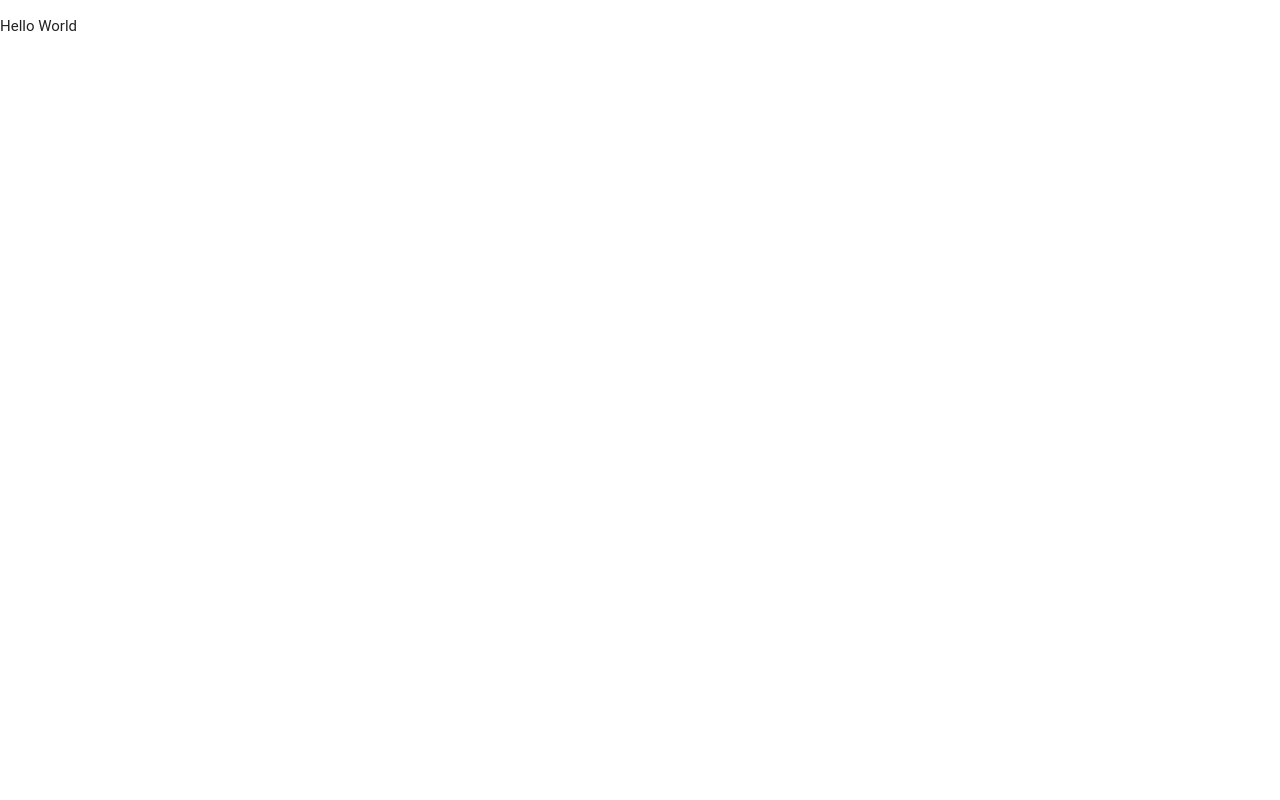
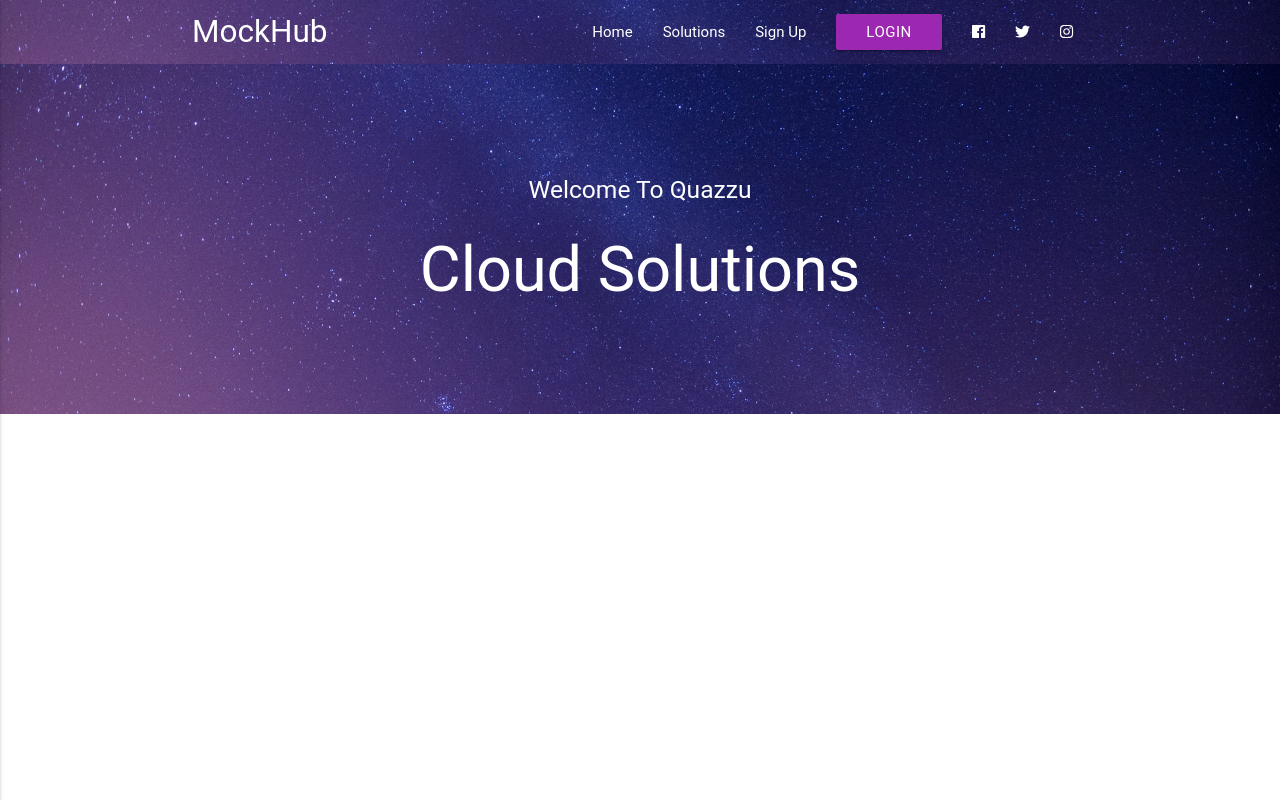
Before and after one commit to YourmixJNR/MockHub, a React (Create React App) app: page /solutions in a window 1280 px wide. Built offline with nearby package versions, Linux system fonts and the light colour scheme; a web font is replaced by a local one.

Commit message:
Welcome Page amd Components auto-format

```diff
--- a/src/Components/HeroSection/HeroSection.css
+++ b/src/Components/HeroSection/HeroSection.css
@@ -1,7 +1,3 @@
-.showcase {
-    padding-top: 100px;
-}
-
 .main-header-inner {
     background: url('/public/Images/background.jpg');
     background-size: cover;
@@ -9,3 +5,7 @@
     min-height: 600px;
     color: #fff;
 }
+
+.showcase {
+    padding-top: 100px;
+}
--- a/src/Components/Welcome/Welcome.css
+++ b/src/Components/Welcome/Welcome.css
@@ -0,0 +1,11 @@
+.main-header-inner {
+    background: url('/public/Images/background.jpg');
+    background-size: cover;
+    background-position: center;
+    min-height: 350px;
+    color: #fff;
+}
+
+.showcase {
+    padding-top: 100px;
+}
--- a/src/Components/Welcome/Welcome.jsx
+++ b/src/Components/Welcome/Welcome.jsx
@@ -1,12 +1,15 @@
 import React from "react";
+import "./Welcome.css";
 
 const Welcome = () => {
   return (
-    <div class="showcase container">
-      <div class="row">
-        <div class="col s12 m10 offset-m1 center">
-          <h5>Welcome To Quazzu</h5>
-          <h1>Cloud Solutions</h1>
+    <div className="main-header-inner">
+      <div class="showcase container">
+        <div class="row">
+          <div class="col s12 m10 offset-m1 center">
+            <h5>Welcome To Quazzu</h5>
+            <h1>Cloud Solutions</h1>
+          </div>
         </div>
       </div>
     </div>
--- a/src/Pages/Solutions.jsx
+++ b/src/Pages/Solutions.jsx
@@ -1,10 +1,13 @@
 import React from 'react'
+import Header from '../Components/Layouts/Header/Header'
+import Welcome from '../Components/Welcome/Welcome'
 
 const Solutions = () => {
   return (
-    <div>
-      <p>Hello World</p>
-    </div>
+    <>
+      <Header />
+      <Welcome />
+    </>
   )
 }
 
```
Also changed, not shown: src/Components/HeroSection/HeroSection.jsx (+7 -7 lines).
